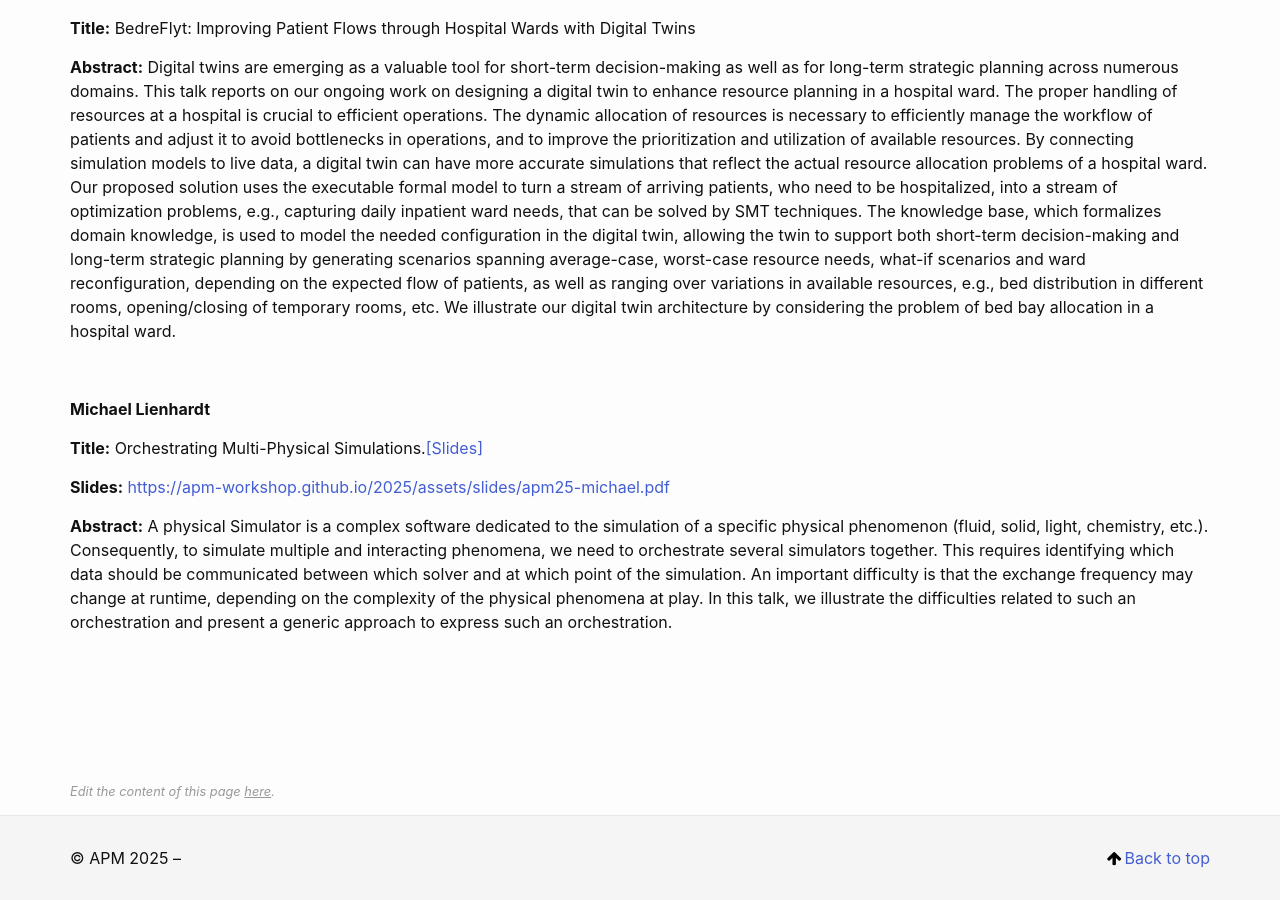
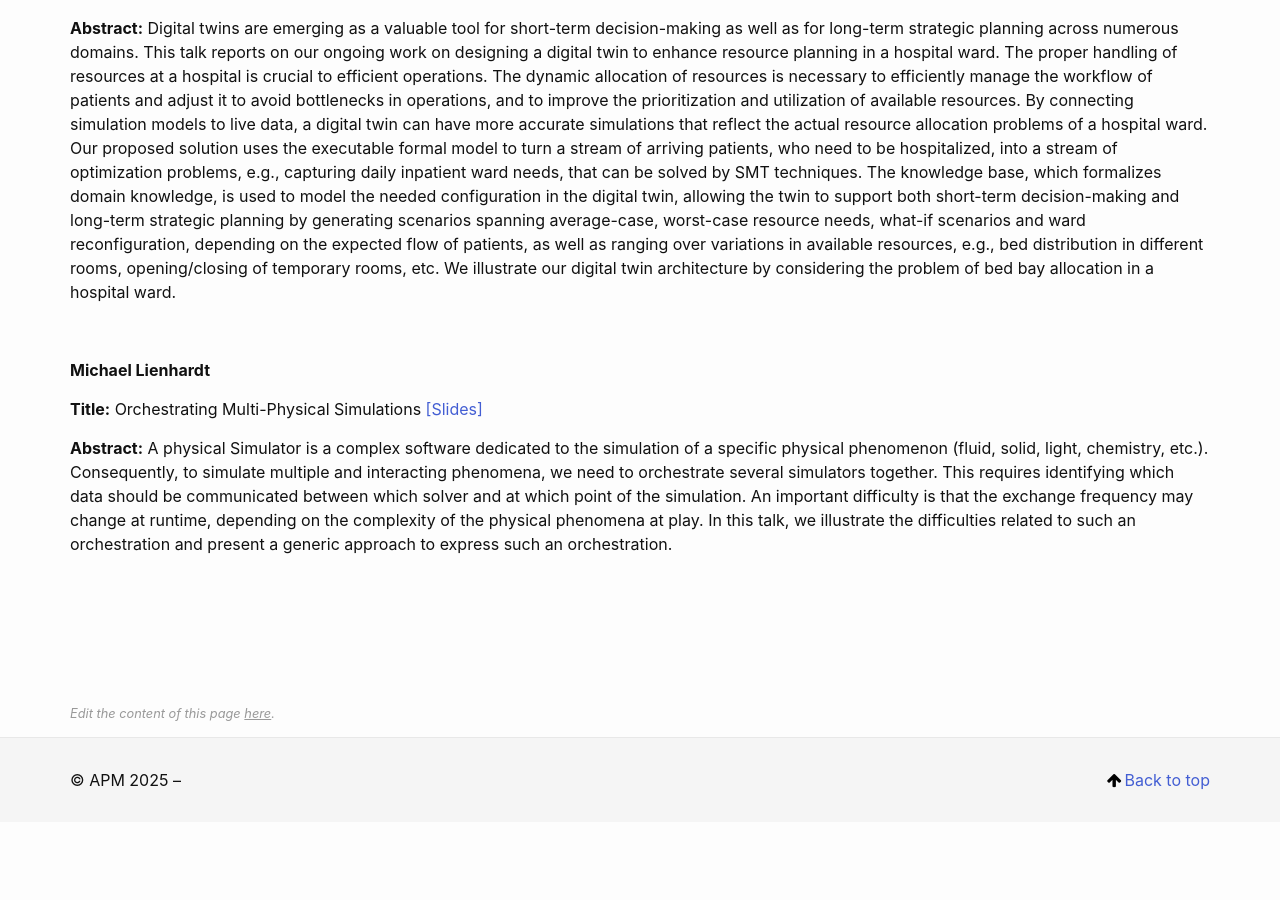
Before and after one commit to apm-workshop/2025, a Jekyll site: the page built from _pages/program.md, in a window 1280 px wide and 900 px high, scrolled down 5435 px. Built offline with Jekyll 4.4.1, drawn with Linux system fonts in a browser that asks for light colours; after the commit the page ends 6257 px from its top, so only the background shows below that; some of the changed text lies outside the part shown.

Commit message:
updated layout for linking slides

```diff
--- a/_pages/program.md
+++ b/_pages/program.md
@@ -222,9 +222,7 @@ In object-oriented languages, dynamic object reclassification is a technique to
 
  __Charaf Eddine Dridi__
 
-__Title:__ Resource Contracts for Active Objects
-
-__Slides:__ <a href="../assets/slides/apm25-charaf.pdf">https://apm-workshop.github.io/2025/assets/slides/apm25-charaf.pdf</a>
+__Title:__ Resource Contracts for Active Objects [[Slides]](../assets/slides/apm25-charaf.pdf){:target="_blank"}
 
 __Abstract:__
 Workflows coordinate tasks across departments or organisations, where correct execution depends not only on control dependencies but also on the availability of shared resources. This paper presents ReAct, a resource-aware active object language for workflow modelling.
@@ -308,9 +306,9 @@ __Title:__ BedreFlyt: Improving Patient Flows through Hospital Wards with Digita
 
 __Michael Lienhardt__
 
-__Title:__ Orchestrating Multi-Physical Simulations.[[Slides]](assets/talks/prez.pdf){:target="_blank"}
+__Title:__ Orchestrating Multi-Physical Simulations [[Slides]](../assets/slides/apm25-michael.pdf){:target="_blank"}
 
-__Slides:__ <a href="../assets/slides/apm25-michael.pdf">https://apm-workshop.github.io/2025/assets/slides/apm25-michael.pdf</a>
+
 
 __Abstract:__
   A physical Simulator is a complex software dedicated to the simulation of a specific physical phenomenon (fluid, solid, light, chemistry, etc.).
```
